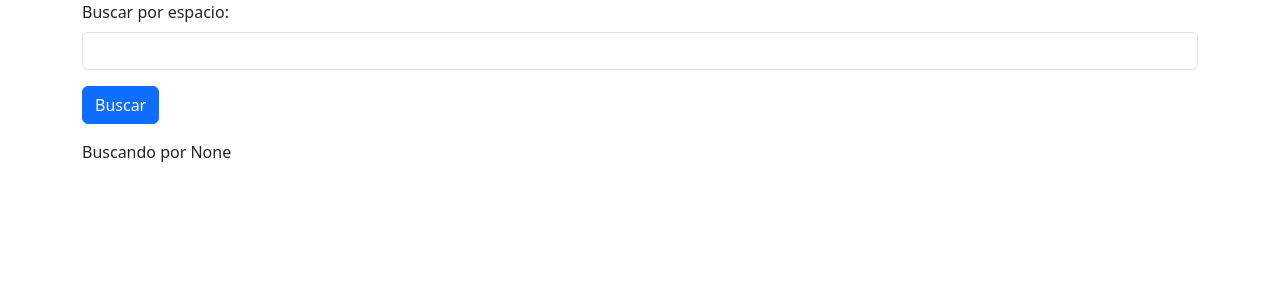
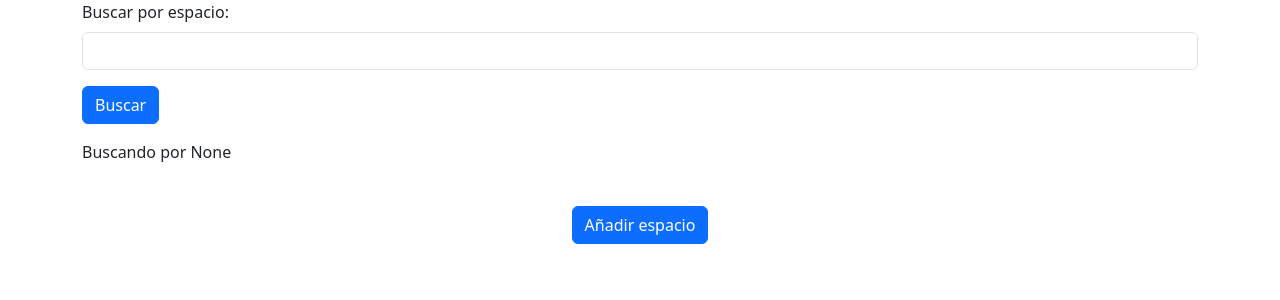
Before and after one commit to srestrep74/P1_Project_USpace, a Django app: page /show_spaces in a window 1280 px wide. Shown: the top 300 px of the page. Run offline with Django 3.2, Linux system fonts and the light colour scheme; data that the repository does not hold is empty.

Commit message:
CRUD operations for the spaces are ready.

```diff
--- a/Admins/templates/spaces.html
+++ b/Admins/templates/spaces.html
@@ -18,20 +18,33 @@
             {% for space in spaces %}
             <div v-for="space in spaces" class="col">
                 <div class="card">
-                    <div class="body-card">
+                    <div class="body-card" style="padding: 10px;">
                         <h5 class="card-title fw-bold">{{ space.name }}</h5>
                         <p class="card-text">{{ space.description }}</p>
                         <p class="card-text">Disponibilidad: {{ space.get_availability_display }}</p>
                         <p class="card-text">Clasificación: {{ space.get_classification_display }}</p>
                         <center>
-                            <button type="submit" class="btn btn-primary">
-                                <a href="{% url 'edit_space' space.id %}" style="color: white; text-decoration: none;">Editar</a>
-                            </button>
+                            <div>
+                                <button type="submit" class="btn btn-primary">
+                                    <a href="{% url 'edit_space' space.id %}" style="color: white; text-decoration: none;">Editar</a>
+                                </button>
+                                <button type="submit" class="btn btn-primary">
+                                    <a href="{% url 'delete_space' space.id %}" style="color: white; text-decoration: none;">Eliminar</a>
+                                </button>
+                            </div>
                         </center>
                     </div>
                 </div>
             </div>
             {% endfor %}
         </div>
+
+        <div class="mb-3" style="margin-top: 50px;">
+            <center>
+                <button type="submit" class="btn btn-primary">
+                    <a href="{% url 'add_space'%}" style="color: white; text-decoration: none;">Añadir espacio</a>
+                </button>
+            </center>
+        </div>
     </div>
 </body>
--- a/Admins/urls.py
+++ b/Admins/urls.py
@@ -5,5 +5,6 @@ from . import views
 urlpatterns = [
     path('show_spaces' , views.viewSpaces , name='show_spaces'),
     path('add_space' , views.addSpace , name='add_space'),
-    path('edit_space/<int:id>' , views.editSpace , name='edit_space')
+    path('edit_space/<int:id>' , views.editSpace , name='edit_space'),
+    path('delete_space/<int:id>' , views.deleteSpace , name='delete_space'),
 ]
--- a/Admins/views.py
+++ b/Admins/views.py
@@ -19,7 +19,7 @@ def addSpace(request):
         form = SpaceForm(request.POST)
         if form.is_valid():
             form.save()
-            return redirect('add_space')
+            return redirect('show_spaces')
 
     else:
         form = SpaceForm()
@@ -43,3 +43,9 @@ def editSpace(request, id):
         error = f'No se ha encontrado un espacio con el ID {id}.'
 
     return render(request, 'edit_space.html', {'space_form': space_form, 'error': error})
+
+
+def deleteSpace(request, id):
+    space = Space.objects.get(id=id)
+    space.delete()
+    return redirect('show_spaces')
```
